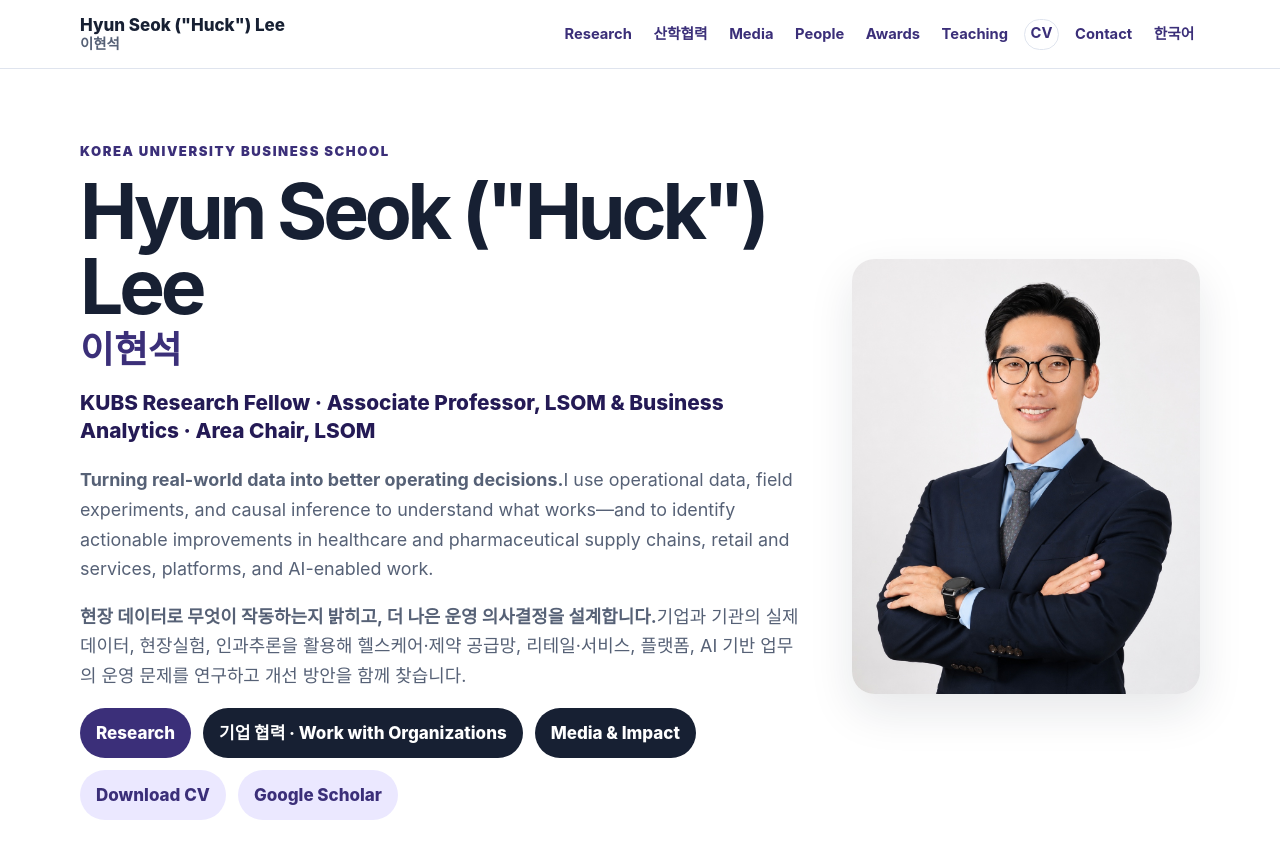
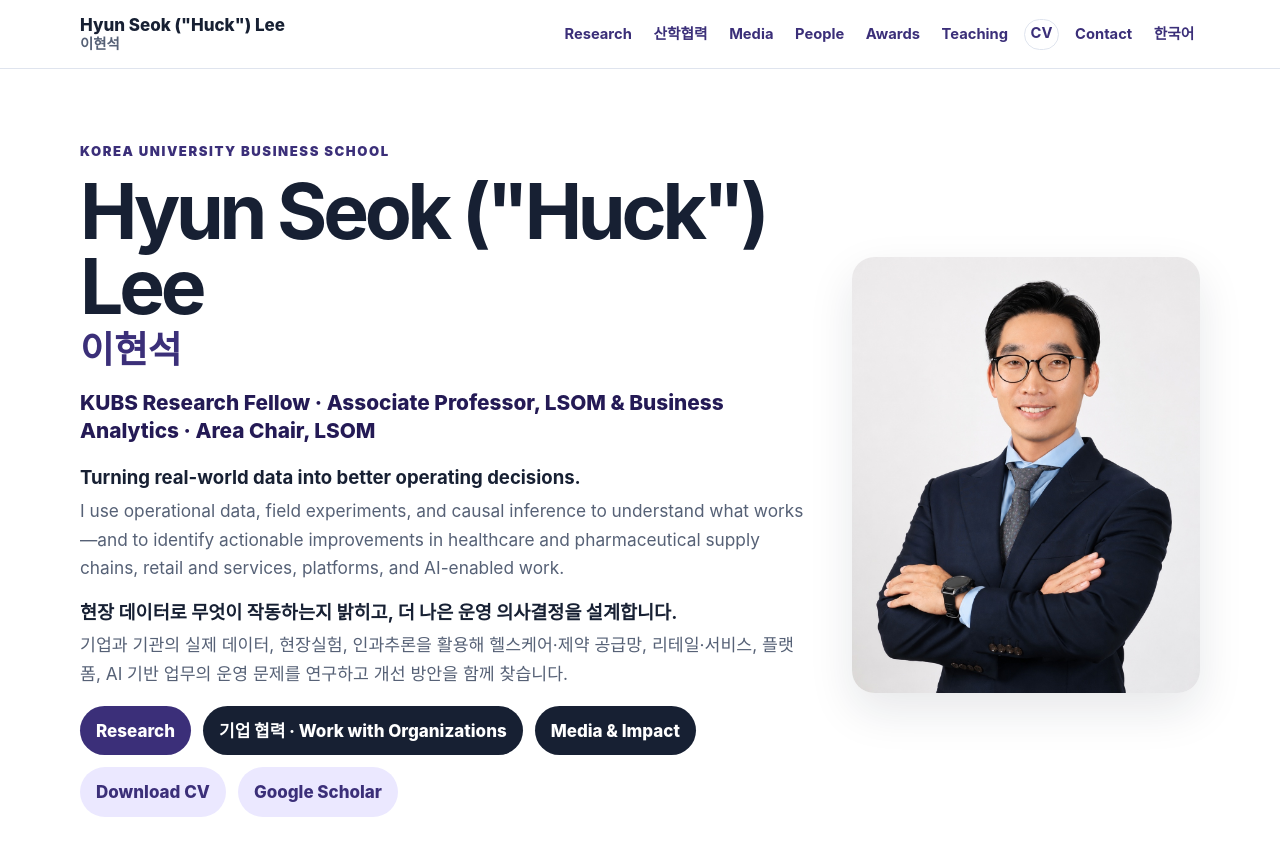
Before and after one commit to lordya2/lordya2.github.io, a Jekyll site: the page built from index.md, in a window 1280 px wide and 900 px high. Shown: the top 859 px of the window. Built offline with Jekyll 4.4.1, drawn with Linux system fonts in a browser that asks for light colours.

```diff
--- a/assets/themes/twitter/css/style.css
+++ b/assets/themes/twitter/css/style.css
@@ -84,7 +84,8 @@ a:focus-visible, button:focus-visible { outline: 3px solid #ffbf47; outline-offs
 .hero h1 { margin: .2rem 0 .8rem; font-size: clamp(2.6rem, 6vw, 5.2rem); line-height: .98; letter-spacing: -.055em; }
 .hero h1 span { display: block; color: var(--brand); font-size: .48em; letter-spacing: 0; margin-top: .45rem; }
 .hero__title { max-width: 780px; color: var(--brand-dark); font-size: clamp(1.05rem, 1.8vw, 1.3rem); font-weight: 800; line-height: 1.35; }
-.hero__positioning { max-width: 760px; font-size: 1.12rem; color: var(--muted); }
+.hero__positioning { max-width: 760px; font-size: 1.08rem; color: var(--muted); }
+.hero__tagline { display: block; margin-bottom: .35rem; color: var(--text); font-size: 1.16rem; line-height: 1.4; }
 .hero__portrait { margin: 0; }
 .hero__portrait img { width: 100%; border-radius: 1.4rem; box-shadow: var(--shadow); aspect-ratio: 4 / 5; object-fit: cover; }
 
@@ -142,6 +143,11 @@ address { font-style: normal; }
 .status-badge { display: inline-block; max-width: 100%; padding: .28rem .65rem; border: 1px solid #e5cf8e; border-radius: .65rem; background: #fff8e6; color: #684600; font-size: .95rem; font-weight: 800; line-height: 1.45; overflow-wrap: anywhere; }
 .lead-text { max-width: 860px; color: var(--muted); font-size: 1.1rem; }
 .industry-page .card h3 + p { margin-top: .45rem; }
+.industry-page [id] { scroll-margin-top: 6.5rem; }
+.engagement-card { display: flex; flex-direction: column; }
+.engagement-card > p:last-child { margin-top: auto; }
+.engagement-card .button { align-self: flex-start; }
+.case-study__details dt:first-child { margin-top: 0; }
 .capstone-card { display: flex; flex-direction: column; gap: .75rem; }
 .capstone-card p { margin-bottom: 0; }
 .video-embed { position: relative; width: 100%; aspect-ratio: 16 / 9; margin-top: .35rem; overflow: hidden; border: 1px solid var(--border); border-radius: .85rem; background: var(--bg-soft); }
```
